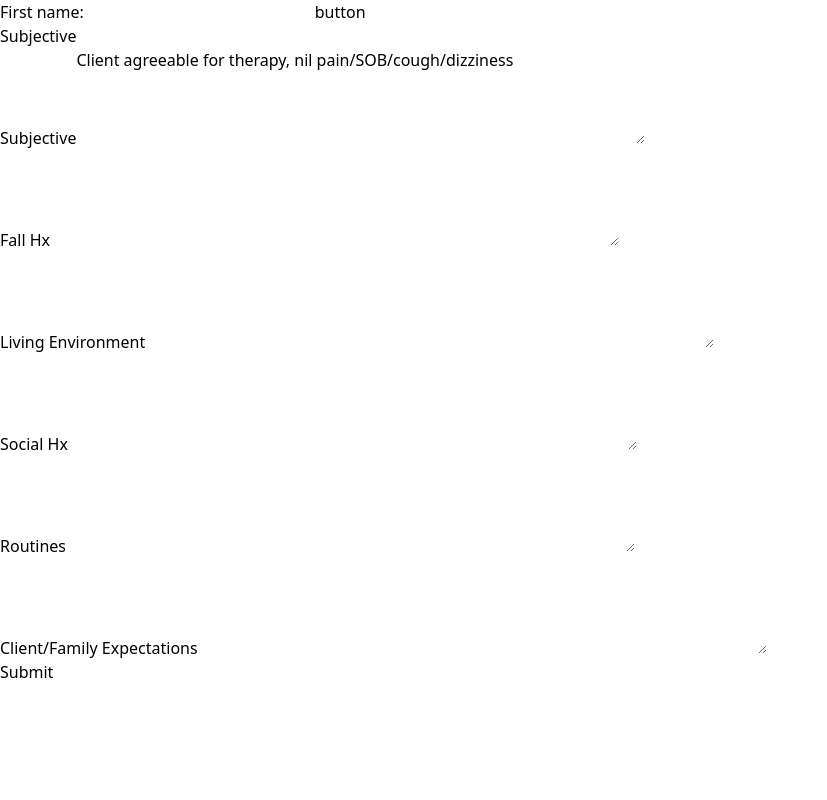
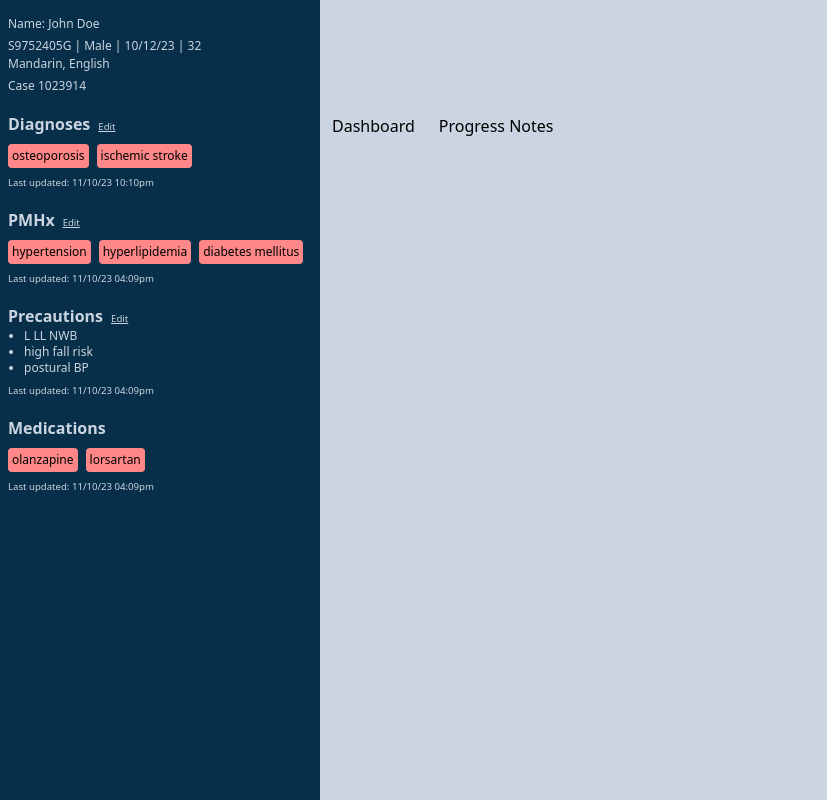
Before and after one commit to limmxc1/emr, a React (Create React App) app: page / in a window 1280 px wide. Shown: the whole page, without its empty margins (0-827 px from the left). Built offline with nearby package versions, Linux system fonts and the light colour scheme.

Commit message:
Added Sidebar and Nav Components

```diff
--- a/package.json
+++ b/package.json
@@ -22,7 +22,7 @@
     "build": "react-scripts build",
     "test": "react-scripts test",
     "eject": "react-scripts eject",
-    "build-css": "tailwindcss build src/styles.css -o public/styles.css"
+    "tailwind": "npx tailwindcss -i ./src/index.css -o ./public/index.css --watch"
   },
   "eslintConfig": {
     "extends": [
@@ -45,6 +45,8 @@
   "devDependencies": {
     "autoprefixer": "^10.4.16",
     "postcss": "^8.4.31",
+    "prettier": "^3.0.3",
+    "prettier-plugin-tailwindcss": "^0.5.6",
     "tailwindcss": "^3.3.5"
   }
 }
--- a/public/index.css
+++ b/public/index.css
@@ -584,15 +584,19 @@ video {
   --tw-backdrop-sepia:  ;
 }
 
-.text-3xl {
-  font-size: 1.875rem;
-  line-height: 2.25rem;
+.h-52 {
+  height: 13rem;
 }
 
-.font-bold {
-  font-weight: 700;
+.w-52 {
+  width: 13rem;
 }
 
-.underline {
-  text-decoration-line: underline;
+.rounded-full {
+  border-radius: 9999px;
 }
+
+.bg-emerald-500 {
+  --tw-bg-opacity: 1;
+  background-color: rgb(16 185 129 / var(--tw-bg-opacity));
+}
--- a/src/App.js
+++ b/src/App.js
@@ -1,16 +1,25 @@
-import Form from './features/Form';
 import configureStore from './store/configureStore';
 import { Provider } from 'react-redux';
-import Preview from './features/Preview';
-import Subjective from './features/Subjective';
+import Sidebar from './features/sidebar/Sidebar';
+import Tabs from './features/Tabs';
 const store = configureStore();
 
 function App() {
   return (
     <Provider store={store}>
-      <Form />
-      <Subjective />
-      <Preview />
+      <div className='grid grid-cols-4 h-screen'>
+        <div className='bg-sky-950 h-full col-span-1'>
+          <Sidebar/>
+        </div>
+        <div className='bg-slate-300 col-span-3'>
+          <div className='grid grid-rows-7 h-screen'>
+              <div className='grid row-span-1'></div>
+              <div className='grid row-span-6'>
+                <Tabs />
+              </div>
+          </div>
+        </div>
+      </div>
     </Provider>
   );
 }
--- /dev/null
+++ b/src/features/Tabs.js
@@ -0,0 +1,29 @@
+import React from "react"
+
+function Tabs() {
+    const navItems = ["Dashboard", "Progress Notes"]
+    return (
+        <nav>
+            <ul className='border-transparent rounded'>
+                {navItems.map(item => {
+                return (
+                    <li className='
+                        px-3
+                        py-3
+                        inline
+                        hover:border-transparent
+                        hover:bg-[#FF8787]
+                        hover:rounded
+                        hover:text-white
+                        ease-in duration-300
+                    '>
+                        {item}
+                    </li>
+                )
+                })}
+            </ul>
+        </nav>
+    )
+  }
+
+export default Tabs
--- /dev/null
+++ b/src/features/sidebar/Biodata.js
@@ -0,0 +1,39 @@
+import React from 'react'
+
+function Biodata() {
+    const biodata = {
+        name: 'John Doe',
+        id: 'S9752405G',
+        gender: 'Male',
+        dob: '10/12/23',
+        age: 32,
+        languages: ["mandarin", "english"],
+        caseNum: 1023914
+    }
+    const { name, id, gender, dob, age, languages, caseNum } = biodata
+    function isLastLanguage(array) {
+        const cappedLanguages = array.map(language => language.charAt(0).toUpperCase() + language.slice(1))
+        return cappedLanguages.map(language => {
+            if (language === cappedLanguages[array.length - 1]) {
+                return language
+            } else {
+                return `${language}, `
+            }
+        })
+    }
+    return (
+        <div>
+            <div>
+                <p className='text-slate-300 text-xs'>Name: {name}</p>
+                <p className='text-slate-300 text-xs inline'>{id}</p>
+                <p className='text-slate-300 text-xs inline'> | {gender}</p>
+                <p className='text-slate-300 text-xs inline'> | {dob}</p>
+                <p className='text-slate-300 text-xs inline'> | {age}</p>
+                <p className='text-slate-300 text-xs'>{isLastLanguage(languages)}</p>
+                <p className='text-slate-300 text-xs inline'>Case {caseNum.toString()}</p>
+            </div>
+        </div>
+    )
+}
+
+export default Biodata
--- /dev/null
+++ b/src/features/sidebar/Diagnoses.js
@@ -0,0 +1,22 @@
+import React from 'react'
+
+const diagnoses = ['osteoporosis', 'ischemic stroke']
+
+function Diagnoses() {
+  return (
+    <div className='pt-4'>
+        <h1 className='font-bold text-slate-300 inline'>Diagnoses</h1>
+        <button className='pl-2 text-slate-300 text-[0.6rem] underline hover:font-bold'>
+            Edit
+        </button>
+        <div className='flex flex-wrap'>
+            {diagnoses.map(diagnosis => <div className='bg-[#FF8787] text-xs rounded inline px-1 py-1 mr-2 mt-2'>{diagnosis}</div>)}
+        </div>
+        <div className='inline text-slate-300 text-[0.6rem]'>
+          Last updated: 11/10/23 10:10pm
+        </div>
+    </div>
+  )
+}
+
+export default Diagnoses
--- /dev/null
+++ b/src/features/sidebar/Meds.js
@@ -0,0 +1,19 @@
+import React from 'react'
+
+const meds = ['olanzapine', 'lorsartan']
+
+function Meds() {
+  return (
+    <div>
+        <h1 className='font-bold text-slate-300 pt-4'>Medications</h1>
+        <div className='flex flex-wrap'>
+            {meds.map(med => <div className='bg-[#FF8787] text-xs rounded inline px-1 py-1 mr-2 mt-2'>{med}</div>)}
+        </div>
+        <div className='inline text-slate-300 text-[0.6rem] justify-end hover:font-bold pr-3'>
+          Last updated: 11/10/23 04:09pm
+        </div>
+    </div>
+  )
+}
+
+export default Meds
--- /dev/null
+++ b/src/features/sidebar/Pmhx.js
@@ -0,0 +1,23 @@
+import React from 'react'
+
+const diagnoses = ['hypertension', 'hyperlipidemia', 'diabetes mellitus']
+
+function PMHx() {
+  return (
+    <div className='pt-4'>
+        <h1 className='font-bold text-slate-300 inline'>PMHx</h1>
+        <button className='pl-2 text-slate-300 text-[0.6rem] underline hover:font-bold'>
+            Edit
+        </button>
+        <div className='flex flex-wrap'>
+            {diagnoses.map(diagnosis => <div className='bg-[#FF8787] text-xs rounded inline px-1 py-1 mr-2 mt-2'>{diagnosis}</div>)}
+        </div>
+        <div className='inline text-slate-300 text-[0.6rem] justify-end hover:font-bold pr-3'>
+          Last updated: 11/10/23 04:09pm
+        </div>
+    </div>
+
+  )
+}
+
+export default PMHx
--- /dev/null
+++ b/src/features/sidebar/Precautions.js
@@ -0,0 +1,26 @@
+import React from 'react'
+
+const precautions = ['L LL NWB', 'high fall risk', 'postural BP']
+
+function Precautions() {
+  return (
+    <div className='pt-4'>
+        <h1 className='font-bold text-slate-300 inline'>Precautions</h1>
+        <button className='pl-2 text-slate-300 text-[0.6rem] underline hover:font-bold'>
+            Edit
+        </button>
+        <ol className='list-disc pl-4'>
+            {precautions.map(precaution => {
+                return (
+                    <li className='text-slate-300 text-xs'>{precaution}</li>
+                )
+            })}
+        </ol>
+        <div className='inline text-slate-300 text-[0.6rem] justify-end hover:font-bold pr-3'>
+          Last updated: 11/10/23 04:09pm
+        </div>
+    </div>
+  )
+}
+
+export default Precautions
--- /dev/null
+++ b/src/features/sidebar/Sidebar.js
@@ -0,0 +1,19 @@
+import React from 'react'
+import Diagnoses from './Diagnoses'
+import Biodata from './Biodata'
+import Pmhx from './Pmhx'
+import Precautions from './Precautions'
+import Meds from './Meds'
+function Sidebar() {
+  return (
+      <div className='px-2 pt-4'>
+        <Biodata />
+        <Diagnoses />
+        <Pmhx />
+        <Precautions />
+        <Meds />
+      </div>
+  )
+}
+
+export default Sidebar
```
Also changed, not shown: 1 other file (tests, documents, lock files or other folders).
